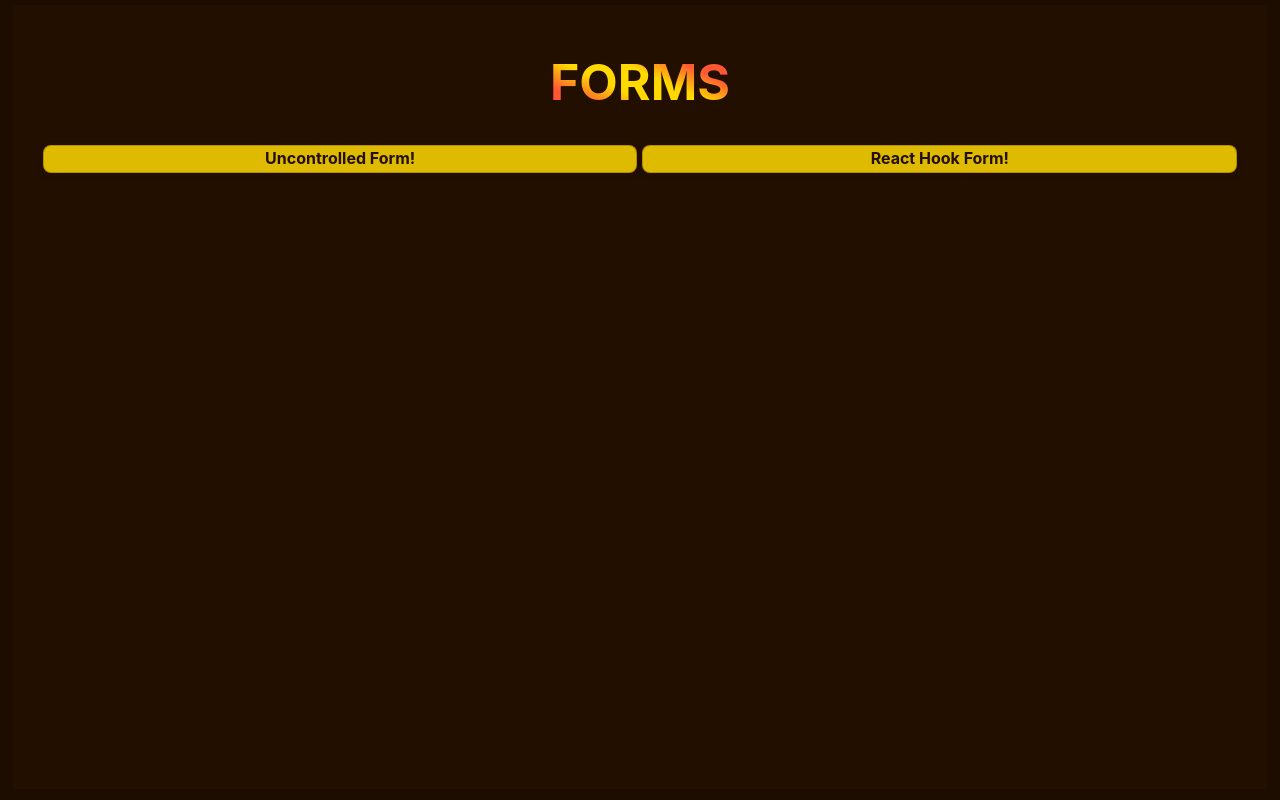
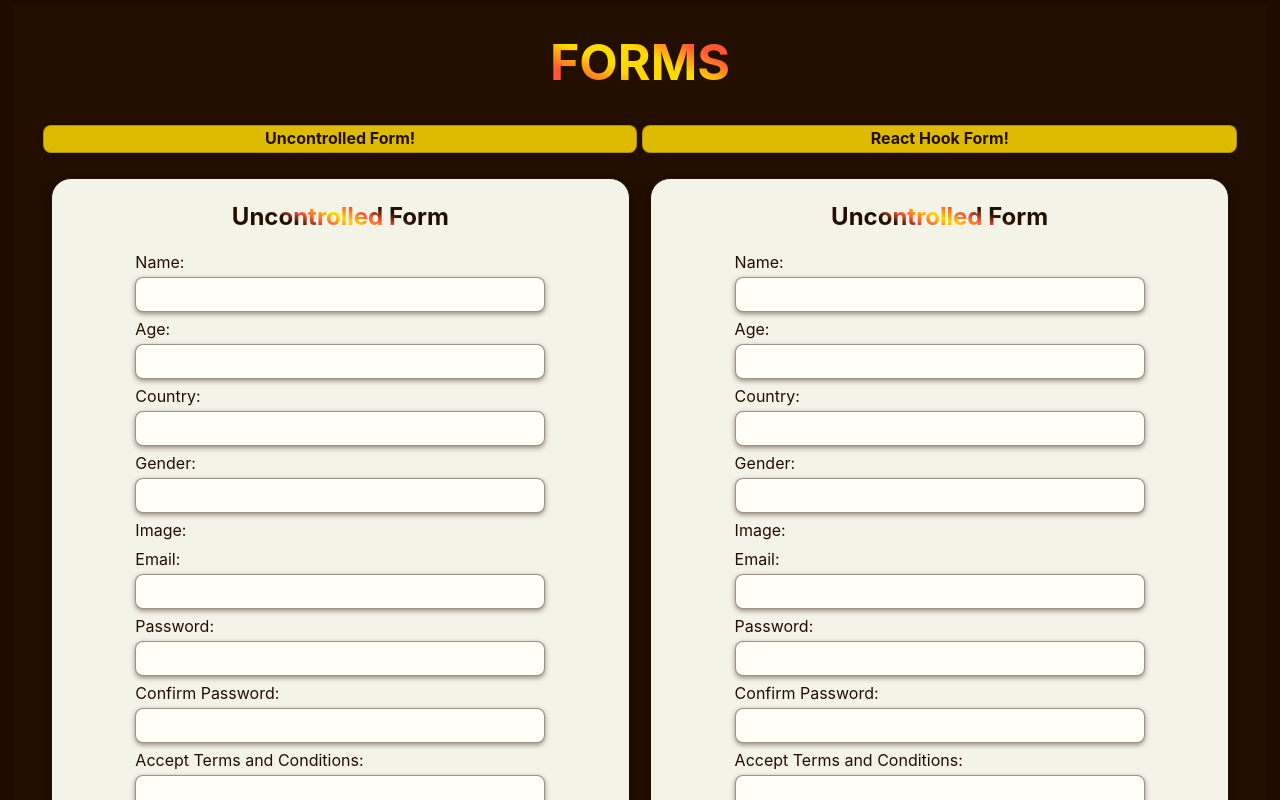
Before and after one commit to Nelany/React, a React (Vite) app: page / in a window 1280 px wide. Shown: the top 800 px of the page. Built offline with nearby package versions, Linux system fonts and the light colour scheme.

Commit message:
feat: add form to main page

```diff
--- /dev/null
+++ b/src/components/FormResult/FormResult.tsx
@@ -0,0 +1,67 @@
+import { FormData } from '../../types/FormDataTypes';
+interface FormResultProps {
+  formData: FormData | null;
+}
+
+export const FormResult = ({ formData }: FormResultProps) => {
+  return (
+    <div className="form form--main">
+      <div className="form__top-container">
+        <h2>Uncontrolled Form</h2>
+        <div className="form__sections-container">
+          <div className="form__section">
+            <div className="form__field form__field--main">
+              <div>Name:</div>
+              <div className="form__data-item">{formData?.name}</div>
+            </div>
+            <div className="form__field form__field--main">
+              <div>Age:</div>
+              <div className="form__data-item">{formData?.age}</div>
+            </div>
+            <div className="form__field form__field--main">
+              <div>Country:</div>
+              <div className="form__data-item">{formData?.country}</div>
+            </div>
+            <div className="form__field form__field--main">
+              <div>Gender:</div>
+              <div className="form__data-item">{formData?.gender}</div>
+            </div>
+            <div className="form__field form__field--main form__field form__field--main--main">
+              <div>Image:</div>
+            </div>
+          </div>
+
+          <div className="form__section">
+            <div className="form__field form__field--main">
+              <div>Email:</div>
+              <div className="form__data-item">{formData?.email}</div>
+            </div>
+            <div className="form__field form__field--main">
+              <div>Password:</div>
+              <div className="form__data-item">{formData?.password}</div>
+            </div>
+            <div className="form__field form__field--main">
+              <div>Confirm Password:</div>
+              <div className="form__data-item">{formData?.confirmPassword}</div>
+            </div>
+
+            <div className="form__field form__field--main">
+              <div>Accept Terms and Conditions:</div>
+              <div className="form__data-item">{`${formData?.terms || ''}`}</div>
+            </div>
+          </div>
+        </div>
+      </div>
+
+      <div className="form__bottom-container">
+        <div className="form__preview form__preview--main">
+          <img
+            className="form__img"
+            src={formData?.picture ? formData?.picture : '/img.png'}
+            alt="Preview"
+          />
+        </div>
+      </div>
+    </div>
+  );
+};
--- a/src/pages/Main/Main.scss
+++ b/src/pages/Main/Main.scss
@@ -15,7 +15,7 @@
 
   .main__tittle {
     height: 60px;
-    margin: 50px 0 30px 0;
+    margin: 30px 0;
   }
 
   .main__buttons-container {
@@ -44,7 +44,15 @@
     width: 100%;
     flex-grow: 1;
     display: flex;
+    flex-wrap: wrap;
+    justify-content: center;
+    gap: 20px;
     box-sizing: border-box;
+
+    .main__result {
+      width: 48.5%;
+      min-width: 250px;
+    }
   }
 }
 
@@ -53,14 +61,28 @@
     font-size: 30px;
   }
 
-  .main .main__tittle {
-    height: 35px;
+  .main {
+    .main__tittle {
+      height: 35px;
+    }
+
+    .main__results-container {
+      flex-direction: column;
+      justify-content: flex-start;
+      align-items: center;
+
+      .main__result {
+        width: 100%;
+      }
+    }
 
   }
 
-  .go-form-button{
+  .go-form-button {
     font-size: 14px;
   }
+
+
 }
 
 @media (max-width: 600px) {
--- a/src/pages/Main/Main.tsx
+++ b/src/pages/Main/Main.tsx
@@ -1,8 +1,14 @@
+import { useSelector } from 'react-redux';
 import { useNavigate } from 'react-router-dom';
+import { FormResult } from '../../components/FormResult/FormResult';
+import { RootState } from '../../store/store';
 import './Main.scss';
 
 export const Main = () => {
   const navigate = useNavigate();
+  const uncontrolledFormData = useSelector(
+    (state: RootState) => state.uncontrolledFormData.uncontrolledFormData
+  );
 
   const openUncontrolledForm = () => {
     navigate(`/UncontrolledForm`);
@@ -23,6 +29,15 @@ export const Main = () => {
           React Hook Form!
         </button>
       </div>
+
+      <div className="main__results-container">
+        <div className="main__result">
+          <FormResult formData={uncontrolledFormData} />
+        </div>
+        <div className="main__result">
+          <FormResult formData={null} />
+        </div>
+      </div>
     </div>
   );
 };
--- a/src/pages/UncontrolledForm/Form.scss
+++ b/src/pages/UncontrolledForm/Form.scss
@@ -30,7 +30,7 @@
     display: flex;
     flex-wrap: wrap;
     justify-content: center;
-    column-gap: 30px;
+    column-gap: 90px;
   }
 
   .form__submit-container {
@@ -59,6 +59,11 @@
     display: flex;
     flex-direction: column;
     gap: 10px;
+  }
+
+  .form__field--main {
+    margin-top: 5px;
+    gap: 3px;
   }
 
   .form__field--centered {
@@ -130,6 +135,10 @@
     overflow: hidden;
   }
 
+  .form__preview--main {
+    width: 100%;
+  }
+
   .form__img {
     height: 100%;
     object-fit: cover;
@@ -150,4 +159,22 @@
     box-shadow: 0px 2px 5px $shadow;
   }
 
+  .form__data-item {
+    height: 35px;
+    border-radius: $radius;
+    border: 1px solid $shadow;
+    padding: 4px;
+    color: $brown;
+    box-shadow: 0px 2px 5px $shadow;
+    background-color: $white;
+    box-sizing: border-box;
+    cursor: default;
+  }
+
 }
+
+.form--main {
+  min-height: 720px;
+  padding: 10px 10px 30px 10px;
+  margin: 5px 0;
+}
--- a/src/pages/UncontrolledForm/UncontrolledForm.tsx
+++ b/src/pages/UncontrolledForm/UncontrolledForm.tsx
@@ -1,5 +1,6 @@
 import { FormEvent, useRef, useState } from 'react';
 import { useDispatch, useSelector } from 'react-redux';
+import { useNavigate } from 'react-router-dom';
 import { RootState } from '../../store/store';
 import { setUncontrolledFormData } from '../../store/UncontrolledFormSlice';
 import { setUncontrolledImg } from '../../store/UncontrolledImgSlice';
@@ -10,6 +11,7 @@ import { validationImgSchema } from '../../utils/validationImgSchema';
 import './Form.scss';
 
 export const UncontrolledForm = () => {
+  const navigate = useNavigate();
   const dispatch = useDispatch();
   const img = useSelector(
     (state: RootState) => state.uncontrolledImg.uncontrolledImg
@@ -54,10 +56,8 @@ export const UncontrolledForm = () => {
           picture: pictureDataURL,
         };
 
-        console.log(pictureDataURL);
-
         dispatch(setUncontrolledFormData(updatedFormData));
-        console.log('Form submitted:', updatedFormData);
+        navigate(`/`);
       }
     } catch (validationErrors) {
       const formattedErrors = (
--- a/src/store/UncontrolledFormSlice.ts
+++ b/src/store/UncontrolledFormSlice.ts
@@ -1,16 +1,5 @@
 import { createSlice, PayloadAction } from '@reduxjs/toolkit';
-
-interface FormData {
-  name: string;
-  age: string;
-  email: string;
-  password: string;
-  confirmPassword: string;
-  gender: string;
-  terms: boolean;
-  picture: string | null;
-  country: string;
-};
+import { FormData } from '../types/FormDataTypes';
 
 interface FormState {
   uncontrolledFormData: FormData | null;
@@ -24,14 +13,15 @@ const uncontrolledFormSlice = createSlice({
   name: 'uncontrolledFormData',
   initialState,
   reducers: {
-    setUncontrolledFormData: (state, action: PayloadAction<FormData | null>) => {
+    setUncontrolledFormData: (
+      state,
+      action: PayloadAction<FormData | null>
+    ) => {
       state.uncontrolledFormData = action.payload;
     },
   },
 });
 
-export const {
-setUncontrolledFormData,
-} = uncontrolledFormSlice.actions;
+export const { setUncontrolledFormData } = uncontrolledFormSlice.actions;
 
 export default uncontrolledFormSlice.reducer;
--- /dev/null
+++ b/src/types/FormDataTypes.ts
@@ -0,0 +1,11 @@
+export interface FormData {
+  name: string;
+  age: string;
+  email: string;
+  password: string;
+  confirmPassword: string;
+  gender: string;
+  terms: boolean;
+  picture: string | null;
+  country: string;
+}
--- a/src/utils/validationFormSchema.ts
+++ b/src/utils/validationFormSchema.ts
@@ -29,7 +29,7 @@ export const validationFormSchema = Yup.object().shape({
     .test(
       'fileSize',
       'File too large',
-      (value) => value && (value as File).size <= 1024 * 1024
+      (value) => value && (value as File).size <= 10 * 1024 * 1024
     )
     .test(
       'fileType',
--- a/src/utils/validationImgSchema.ts
+++ b/src/utils/validationImgSchema.ts
@@ -4,7 +4,7 @@ export const validationImgSchema = Yup.mixed()
   .test(
     'fileSize',
     'File too large',
-    (value) => value && (value as File).size <= 1024 * 1024
+    (value) => value && (value as File).size <= 10 * 1024 * 1024
   )
   .test(
     'fileType',
```
